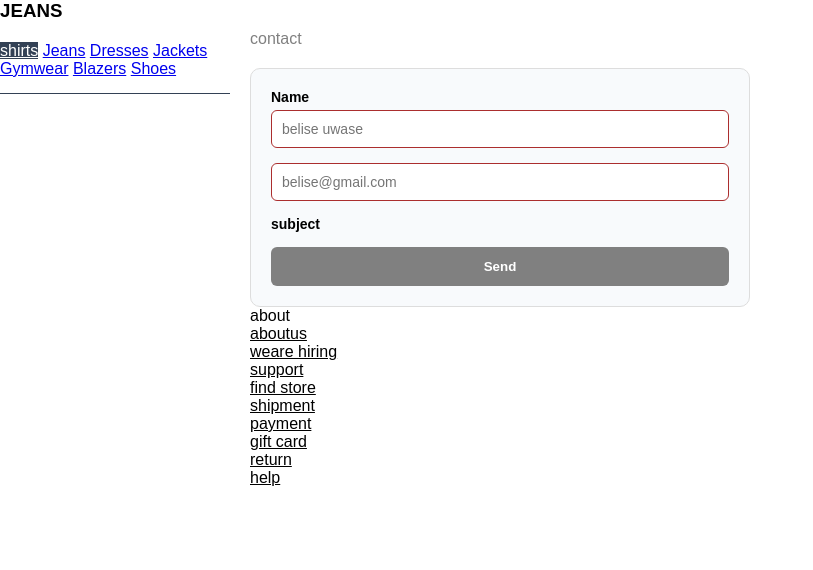
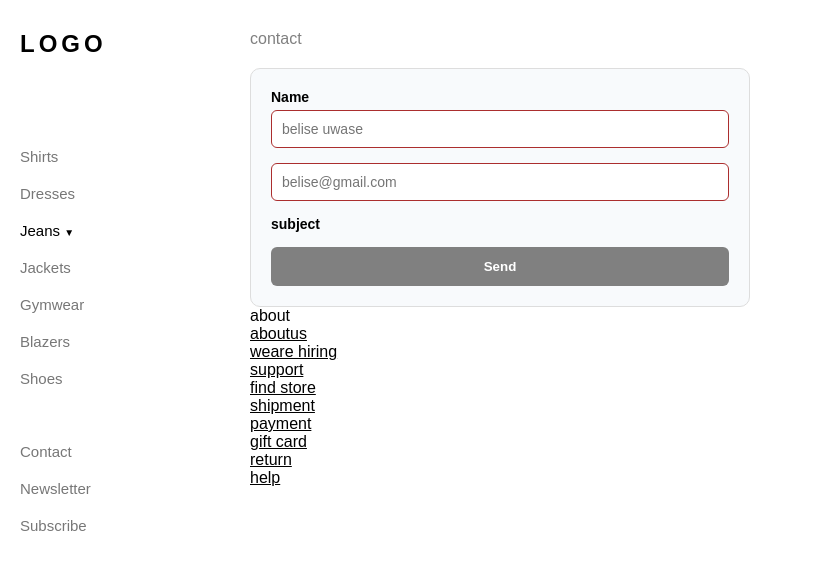
Before and after one commit to belise17/assessment, a plain HTML site: page contact.html in a window 1280 px wide. Shown: the whole page, without its empty margins (0-813 px from the left). Drawn offline with Linux system fonts and the light colour scheme.

Commit message:
first commit

```diff
--- a/contact.html
+++ b/contact.html
@@ -16,20 +16,20 @@
 </head>
 <body>
 <div class="app">
-  <nav class="side">
-    <h3 style="margin-bottom:20px">JEANS</h3>
-    <a href="index.html" style="background:#334155; color:white">shirts</a>
-    <a href="shirts.html">Jeans</a>
-    <a href="dressses.html">Dresses</a>
-    <a href="jeans.html">Jackets</a>
-    <a href="gymwear.html">Gymwear</a>
-    <a href="blazers.html">Blazers</a>
-    <a href="shoes.html">Shoes</a>
-    <hr style="margin:15px 0; border:0; border-top:1px solid #334155">
-    <a href="contact.html"></a>
-    <a href="newletters.html"></a>
-    <a href="subscribe.html"></a>
-
+  <!-- SIDEBAR IBUMOSO -->
+  <nav class="sidebar">
+    <h2 class="logo">LOGO</h2>
+    <a href="#">Shirts</a>
+    <a href="#">Dresses</a>
+    <a href="#" class="active">Jeans <span>▼</span></a>
+    <a href="#">Jackets</a>
+    <a href="#">Gymwear</a>
+    <a href="#">Blazers</a>
+    <a href="#">Shoes</a>
+    <br><br>
+    <a href="contact.html">Contact</a>
+    <a href="#">Newsletter</a>
+    <a href="#">Subscribe</a>
   </nav>
   <main class="main">
     <p style="color:gray; margin:10px 0 20px">contact</p>
```
Also changed, not shown: 1 other file.
